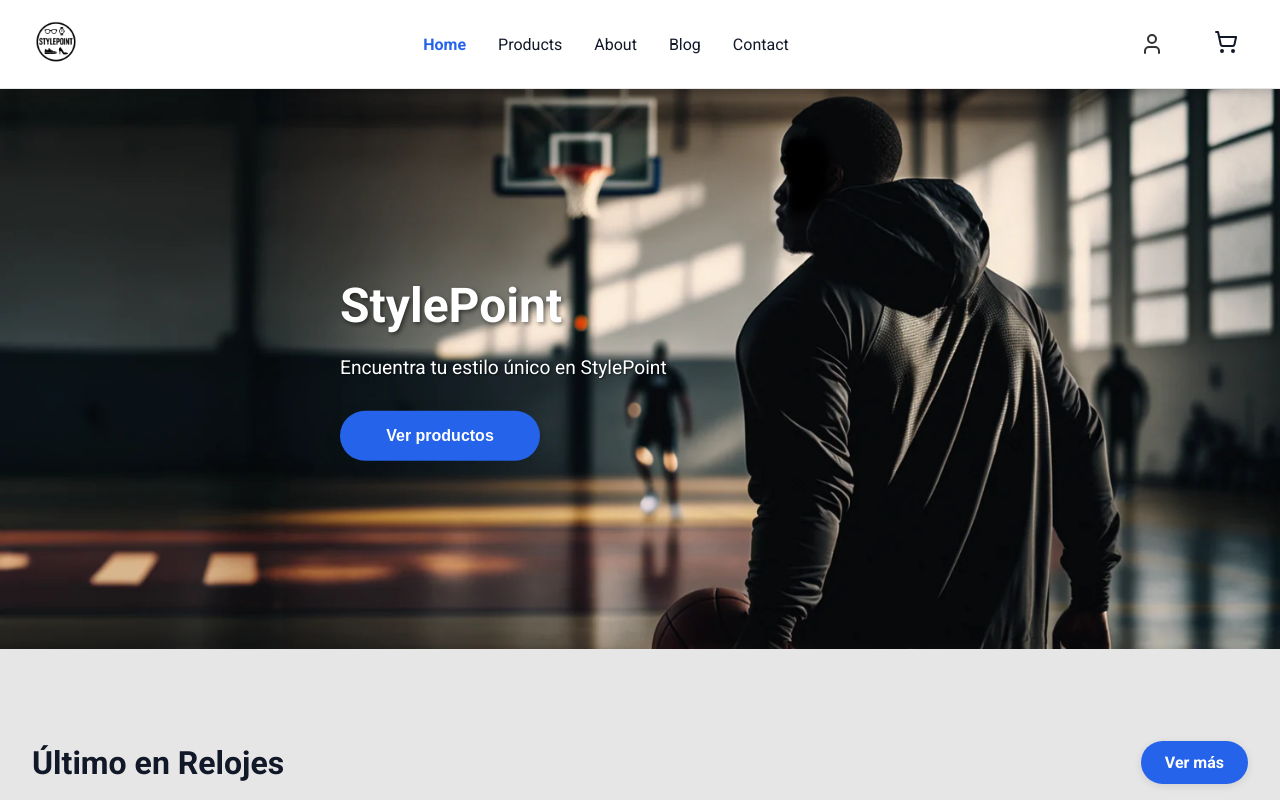
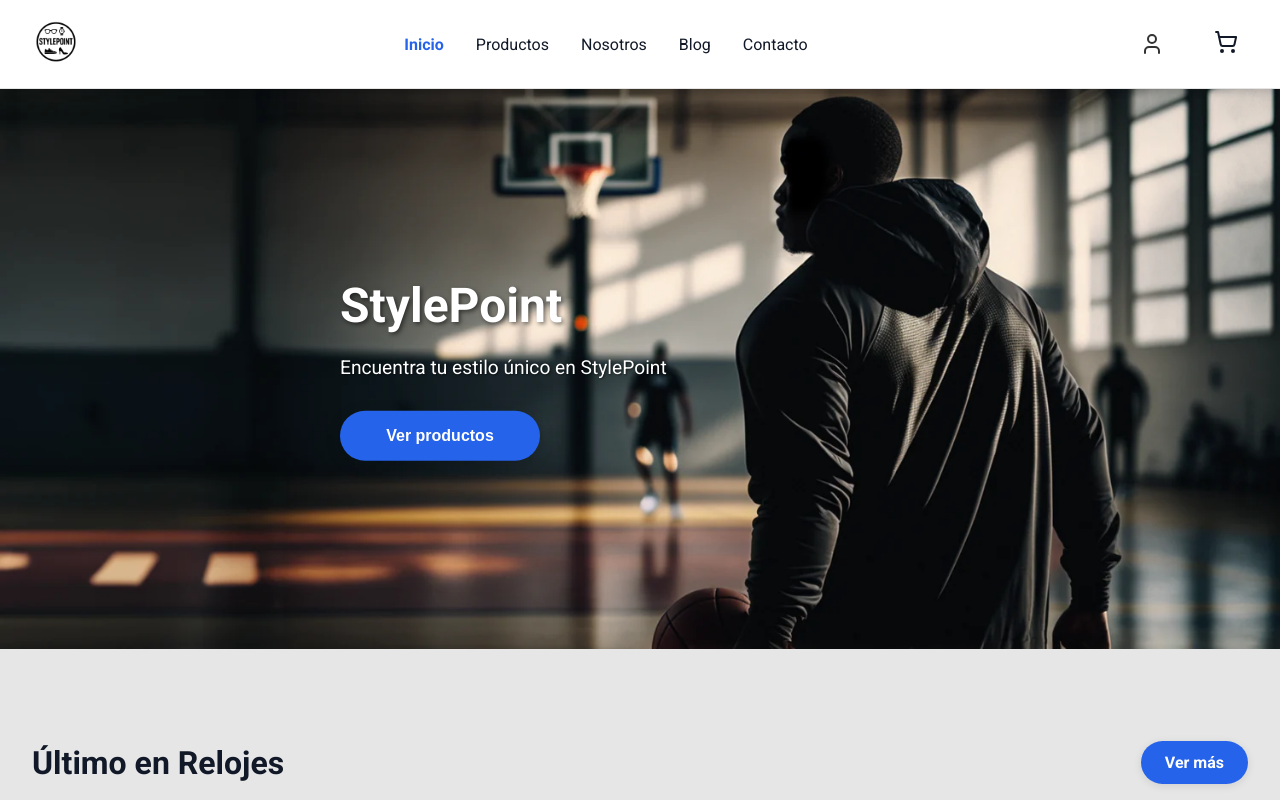
Before and after one commit to GVidal1/ecommerv2, a React (Vite) app: page / in a window 1280 px wide. Shown: the top 800 px of the page. Built offline with nearby package versions, Linux system fonts and the light colour scheme; no server answers.

Commit message:
Se cambio de idioma algunos caracteres

```diff
--- a/src/layout/components/Navbar.tsx
+++ b/src/layout/components/Navbar.tsx
@@ -14,19 +14,19 @@
   return (
     <nav className={`navbar ${isMobileMenuOpen ? 'show' : ''}`}>
       <NavLink to="/" style={getNavLinkStyle} onClick={closeMobileMenu}>
-        Home
+        Inicio
       </NavLink>
       <NavLink to="/products" style={getNavLinkStyle} onClick={closeMobileMenu}>
-        Products
+        Productos
       </NavLink>
       <NavLink to="/about" style={getNavLinkStyle} onClick={closeMobileMenu}>
-        About
+        Nosotros
       </NavLink>
       <NavLink to="/blog" style={getNavLinkStyle} onClick={closeMobileMenu}>
         Blog
       </NavLink>
       <NavLink to="/contact" style={getNavLinkStyle} onClick={closeMobileMenu}>
-        Contact
+        Contacto
       </NavLink>
     </nav>
   );
```
